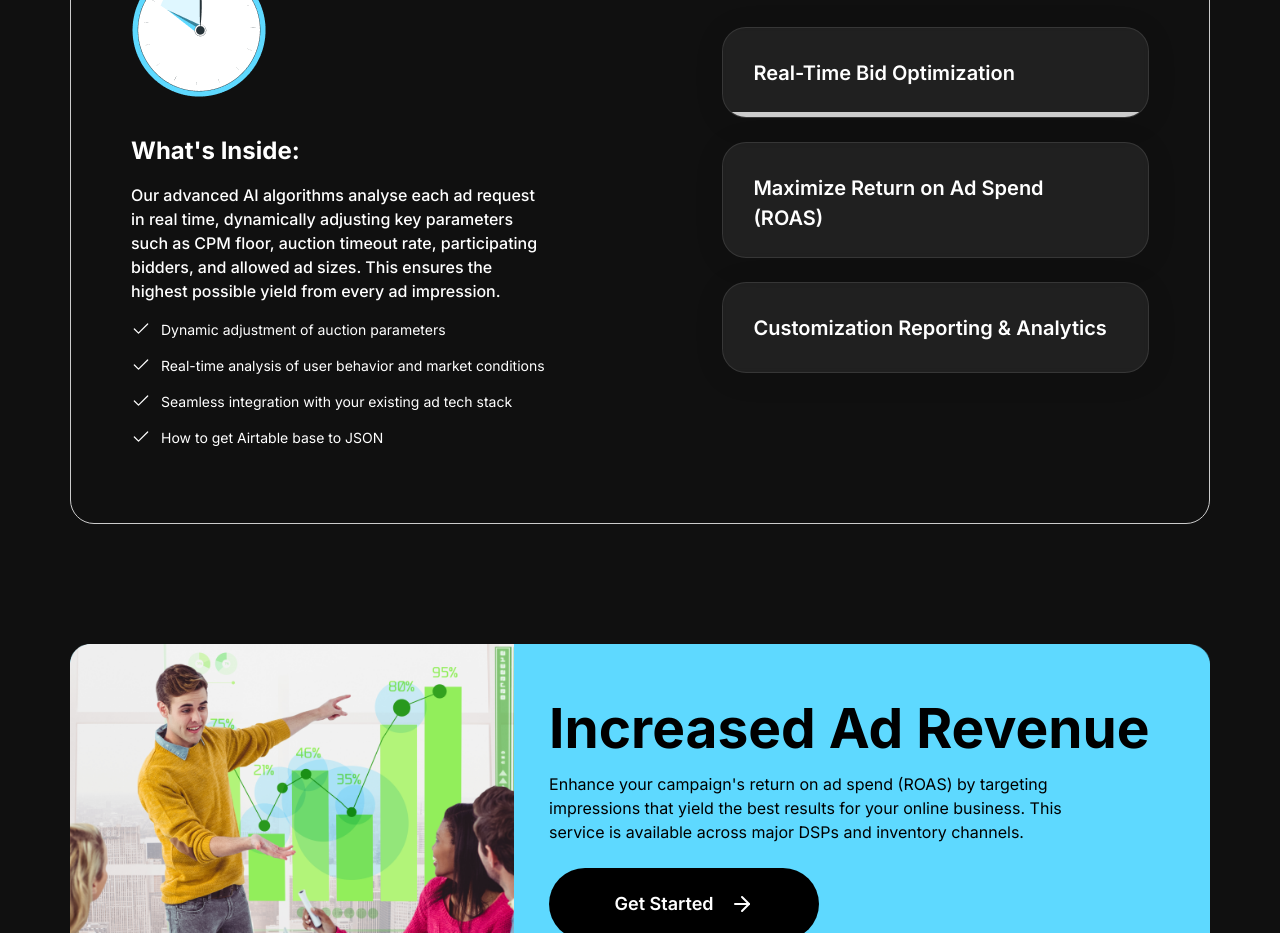
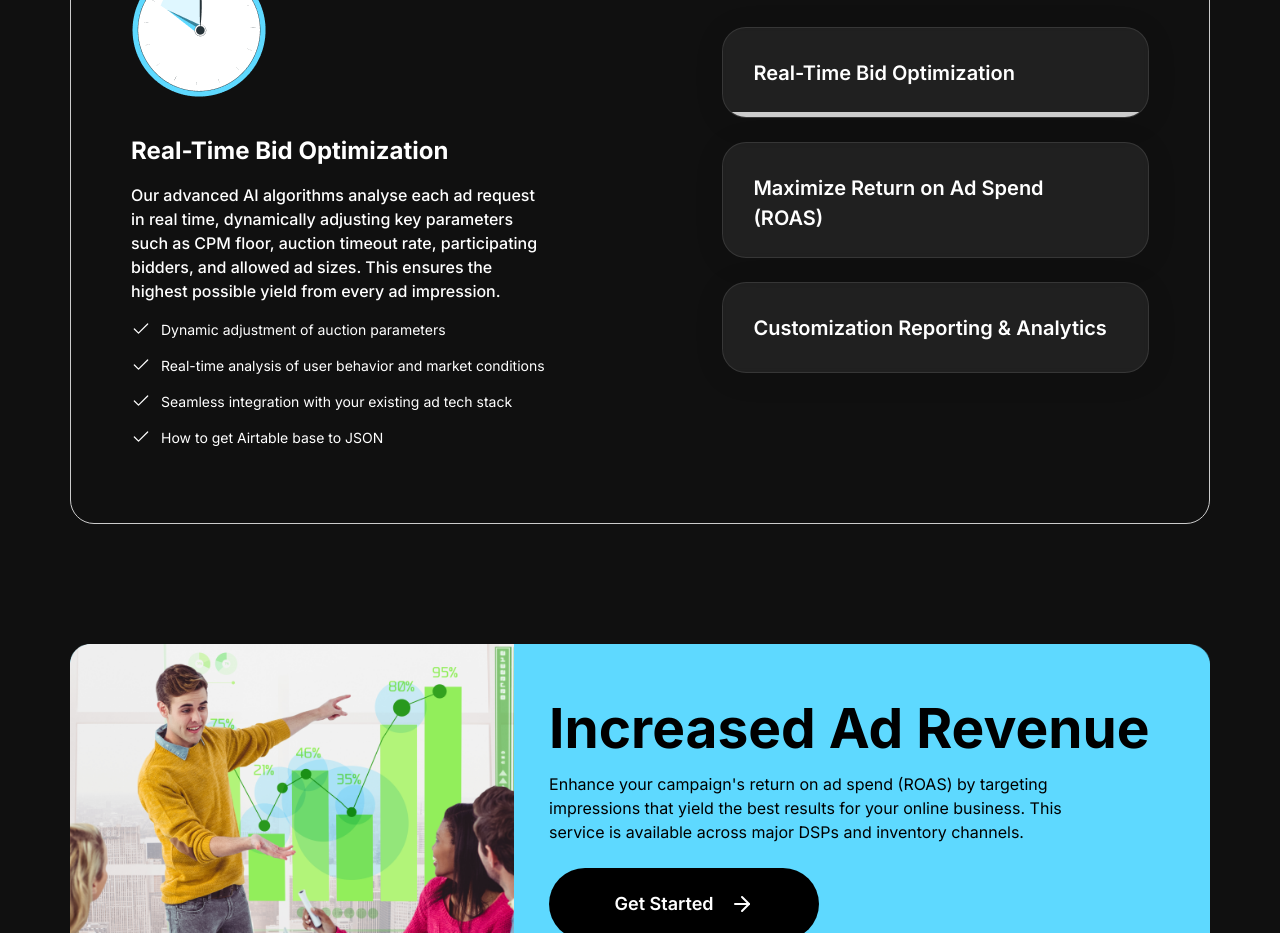
Before and after one commit to Cod3nator/bidvid-new, a Next.js app: page / in a window 1280 px wide. Shown: the part 900-1833 px from the top of the page. Built offline with nearby package versions, Linux system fonts and the light colour scheme.

Commit message:
Changes on 2nd fold of landing page

```diff
--- a/component/WhatsInside.jsx
+++ b/component/WhatsInside.jsx
@@ -71,7 +71,7 @@ const WhatsInside = () => {
             <img src="/inside-one.png" alt="" />
           </div>
           <div className="inside-content">
-            <h3>What's Inside:</h3>
+            <h3>Real-Time Bid Optimization</h3>
             <div className="inside-text-wrapper">
               <p>
                 Our advanced AI algorithms analyse each ad request in real time,
```
